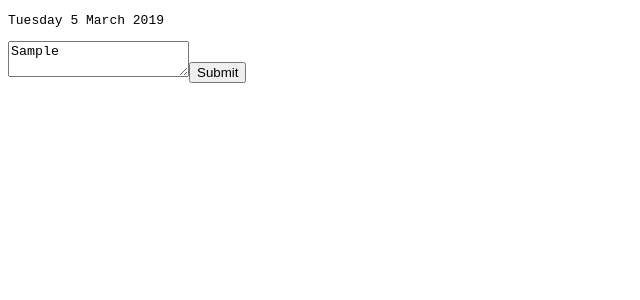
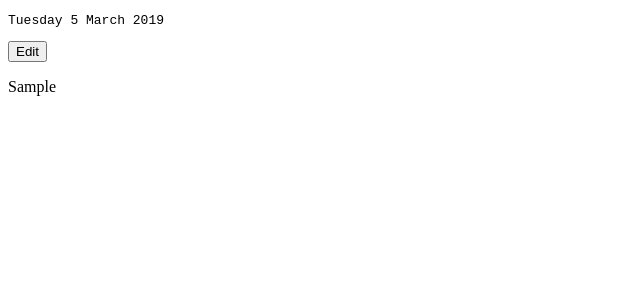
Before and after one commit to mikedevelops/today, a React (Vite) app in the folder packages/journal-client/: page / in a window 1280 px wide. Both pictures are taken after typing "Sample" into the empty fields and a click on the button "Submit". Shown: the top 300 px of the page, without its empty margins (0-640 px from the left). Built offline with nearby package versions, Linux system fonts and the light colour scheme.

Commit message:
Refactor Entry into view and edit components

```diff
--- /dev/null
+++ b/packages/journal-client/src/components/Entry/EditEntry.jsx
@@ -0,0 +1,10 @@
+import React from 'react';
+
+export const EditEntry = ({ submit, entry }) => {
+    return (
+        <form onSubmit={submit}>
+            <textarea name="entry" defaultValue={entry.join('\n')}/>
+            <button>Submit</button>
+        </form>
+    );
+};
--- a/packages/journal-client/src/components/Entry/Entry.jsx
+++ b/packages/journal-client/src/components/Entry/Entry.jsx
@@ -1,6 +1,8 @@
 import React from 'react';
+import { EditEntry } from './EditEntry'
+import { ViewEntry } from './ViewEntry'
 
-export const Entry = ({ submit }) => {
+export const Entry = ({ submit, edit, editMode, entry }) => {
     const handleSubmit = event => {
         const data = new FormData(event.target);
 
@@ -8,12 +10,19 @@ export const Entry = ({ submit }) => {
         submit(data.get('entry'));
     };
 
+    const handleEdit = event => {
+        event.preventDefault();
+        edit();
+    }
+
     return (
         <div className="entry">
-            <form onSubmit={handleSubmit}>
-                <textarea name="entry"/>
-                <button>Submit</button>
-            </form>
+            { !editMode && <button onClick={handleEdit} className="entry__edit">Edit</button> }
+
+            { editMode ?
+                <EditEntry submit={handleSubmit} entry={entry}/> :
+                <ViewEntry entry={entry}/>
+            }
         </div>
     )
 };
--- a/packages/journal-client/src/components/Entry/EntryContainer.jsx
+++ b/packages/journal-client/src/components/Entry/EntryContainer.jsx
@@ -5,14 +5,35 @@ export class EntryContainer extends React.Component {
     constructor (props) {
         super(props);
 
+        this.state = {
+            editMode: true,
+            entry: []
+        };
+
         this.handleSubmitBound = this.handleSubmit.bind(this);
+        this.handleEditBound = this.handleEdit.bind(this);
     }
 
     handleSubmit (entry) {
-       console.log(entry);
+        this.setState({
+            entry: entry.split('\n'),
+            editMode: false
+        });
+    }
+
+
+    handleEdit () {
+        this.setState(state => ({
+            editMode: !state.editMode
+        }));
     }
 
     render () {
-        return <Entry submit={this.handleSubmitBound}/>;
+        return <Entry
+            edit={this.handleEditBound}
+            submit={this.handleSubmitBound}
+            entry={this.state.entry}
+            editMode={this.state.editMode}
+        />;
     }
 }
--- /dev/null
+++ b/packages/journal-client/src/components/Entry/ViewEntry.jsx
@@ -0,0 +1,9 @@
+import React from 'react';
+
+export const ViewEntry = ({ entry }) => {
+    return (
+        <div className="entry-view">
+            { entry.map((e, i) => <p className="entry-view__paragraph" key={i}>{ e }</p>) }
+        </div>
+    )
+};
```
